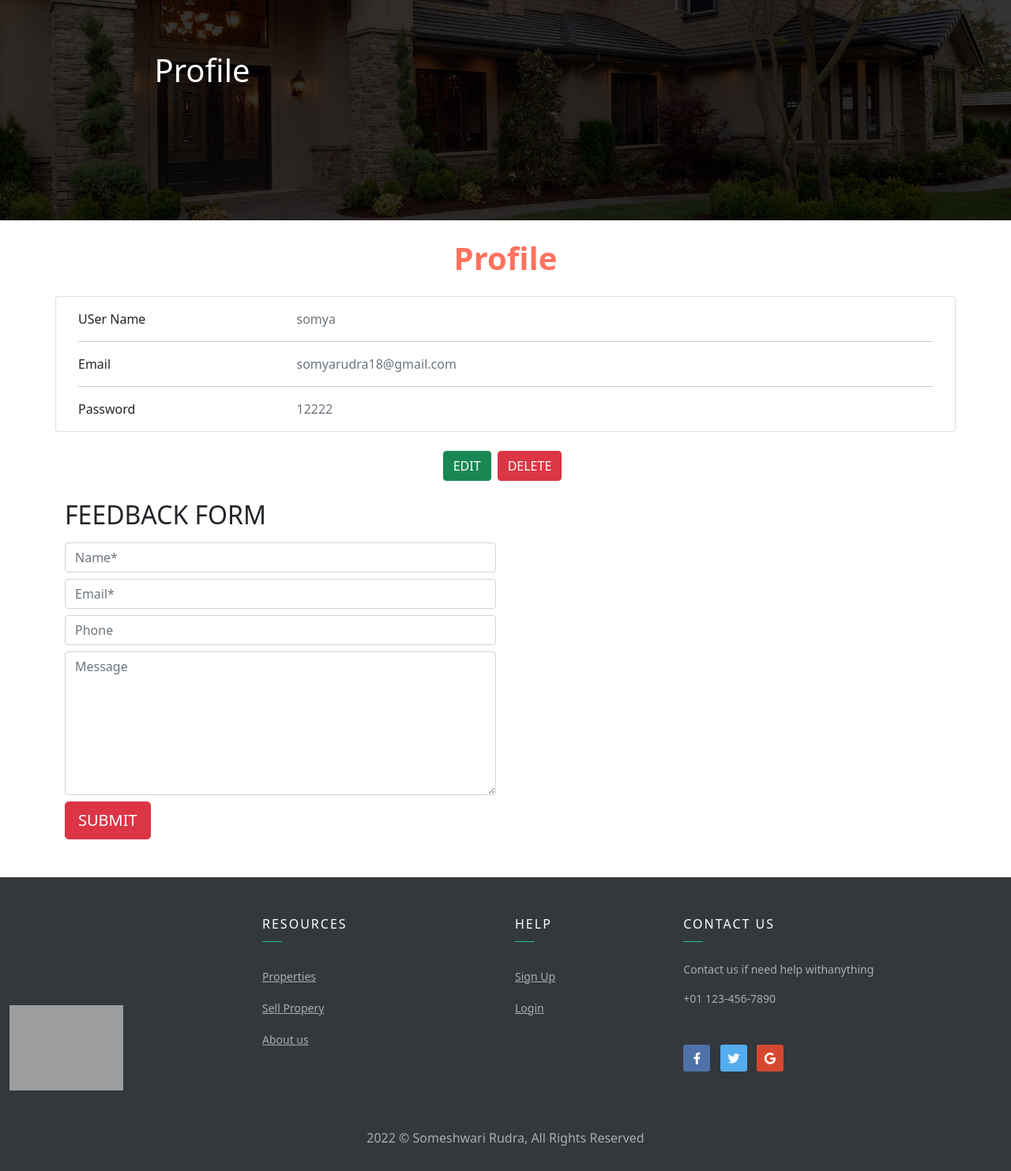
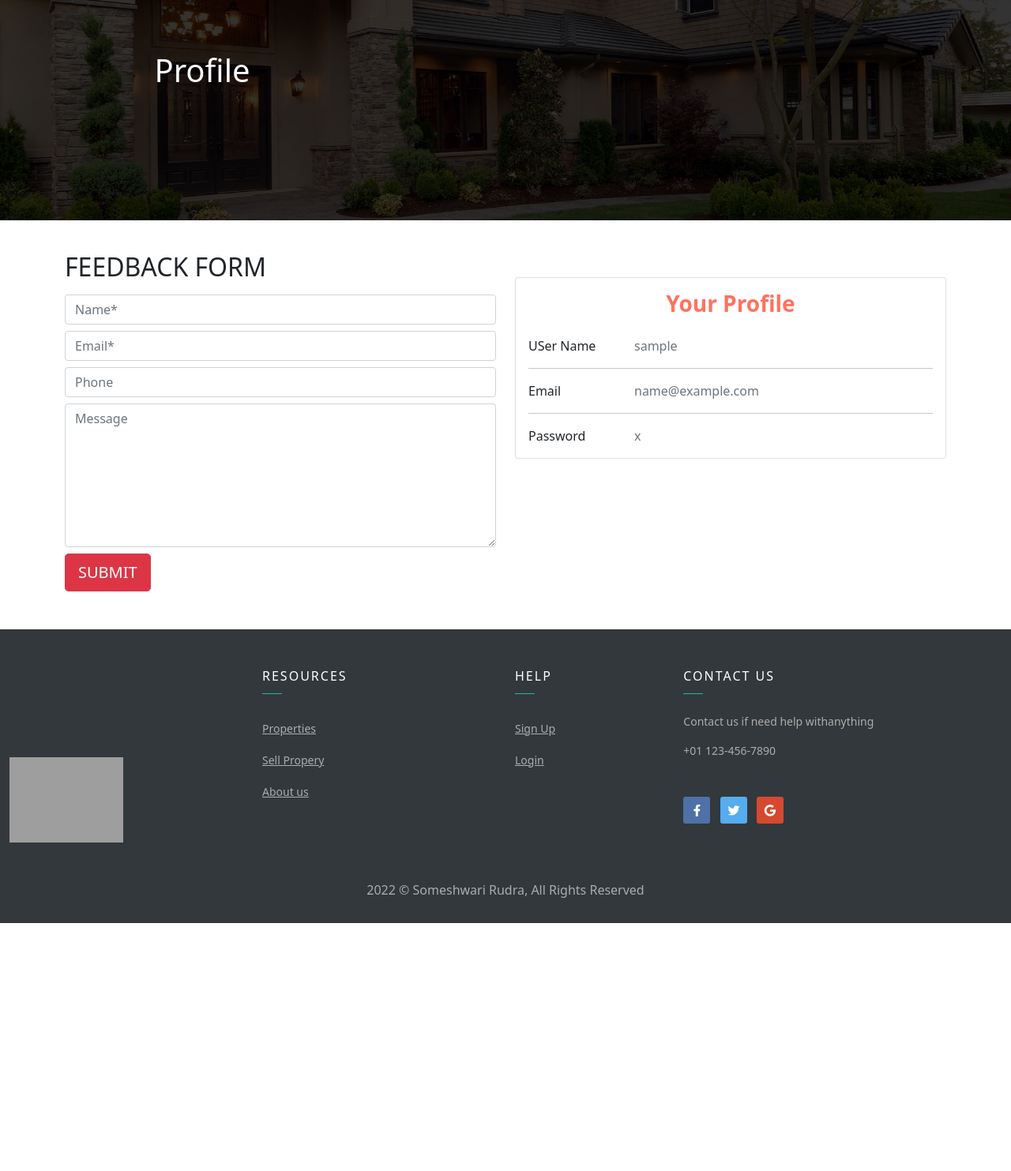
Before and after one commit to someshwari-rudra/myrealestate, a PHP site: page /somya/profile.php in a window 1280 px wide. Shown: the part 123-1606 px from the top of the page at 79% size. After the commit the page ends 1292 px from the top, so only its background shows below. Run offline with PHP 8.4, Linux system fonts and the light colour scheme; the visitor is signed in with stand-in values (Sample User, id 1); tables that the repository leaves empty or names only in its code hold one stand-in row (values such as "Sample post"); some libraries are stand-ins or nearby versions; grey boxes are pictures that could not be loaded.

Commit message:
profile completed

```diff
--- a/profile.php
+++ b/profile.php
@@ -10,53 +10,11 @@ include "./config.php";
     </div>
 </div>
 <div class="container my-4">
-    <h1 class="text-color text-center">Profile</h1>
     <section class="mt-4">
         <div>
             <div class="row">
                 <div class="col-sm-12">
                     <div class="row">
-                        <div class="card mb-4">
-                            <div class="card-body">
-
-                                <div class="row">
-                                    <div class="col-sm-3">
-                                        <p class="mb-0">USer Name</p>
-                                    </div>
-                                    <div class="col-sm-9">
-                                        <p class="text-muted mb-0">somya</p>
-                                    </div>
-                                </div>
-                                <hr>
-                                <div class="row">
-                                    <div class="col-sm-3">
-                                        <p class="mb-0">Email</p>
-                                    </div>
-                                    <div class="col-sm-9">
-                                        <p class="text-muted mb-0">somyarudra18@gmail.com</p>
-                                    </div>
-                                </div>
-                                <hr>
-                                <div class="row">
-                                    <div class="col-sm-3">
-                                        <p class="mb-0">Password</p>
-                                    </div>
-                                    <div class="col-sm-9">
-                                        <p class="text-muted mb-0">12222</p>
-                                    </div>
-                                </div>
-                            </div>
-                        </div>
-                        <div class="d-flex justify-content-center mb-2">
-                            <form action="profile_edit.php" method="post">
-                                <input type="hidden" name="profile_edit_id" value="">
-                                <button type="submit" name="profile_edit_btn" class="btn btn-success"> EDIT</button>
-                            </form>
-                            <form action="user_pDelete.php" method="post">
-                                <input type="hidden" name="delete_id" value="">
-                                <button type="submit" name="delete_btn" class="btn btn-danger mx-2"> DELETE</button>
-                            </form>
-                        </div>
                         <div class="col-sm-6 col-sm-offset-2">
                             <div class="my-3">
                                 <h2>FEEDBACK FORM</h2>
@@ -80,7 +38,47 @@ include "./config.php";
                                 </div>
                             </form>
                         </div>
-
+                        <div class="col-md-6 mt-5">
+                            <div class="card mb-4">
+                                <h3 class="text-center text-color mt-3">Your Profile</h3>
+                                <div class="card-body">
+                                    <?php
+                                    $uname = $_SESSION['username'];
+                                    $query = mysqli_query($con, "SELECT * FROM registration where username = '$uname'");
+                                    while ($row = mysqli_fetch_array($query)) {
+                                    ?>
+                                        <div class="row">
+                                            <div class="col-sm-3">
+                                                <p class="mb-0">USer Name</p>
+                                            </div>
+                                            <div class="col-sm-9">
+                                                <p class="text-muted mb-0"><?php echo $row['username']; ?></p>
+                                            </div>
+                                        </div>
+                                        <hr>
+                                        <div class="row">
+                                            <div class="col-sm-3">
+                                                <p class="mb-0">Email</p>
+                                            </div>
+                                            <div class="col-sm-9">
+                                                <p class="text-muted mb-0"><?php echo $row['email']; ?></p>
+                                            </div>
+                                        </div>
+                                        <hr>
+                                        <div class="row">
+                                            <div class="col-sm-3">
+                                                <p class="mb-0">Password</p>
+                                            </div>
+                                            <div class="col-sm-9">
+                                                <p class="text-muted mb-0"><?php echo $row['password']; ?></p>
+                                            </div>
+                                        </div>
+                                    <?php
+                                    }
+                                    ?>
+                                </div>
+                            </div>
+                        </div>
 
                     </div>
 
```
Also changed, not shown: properties_details.php (+43 -2 lines).
